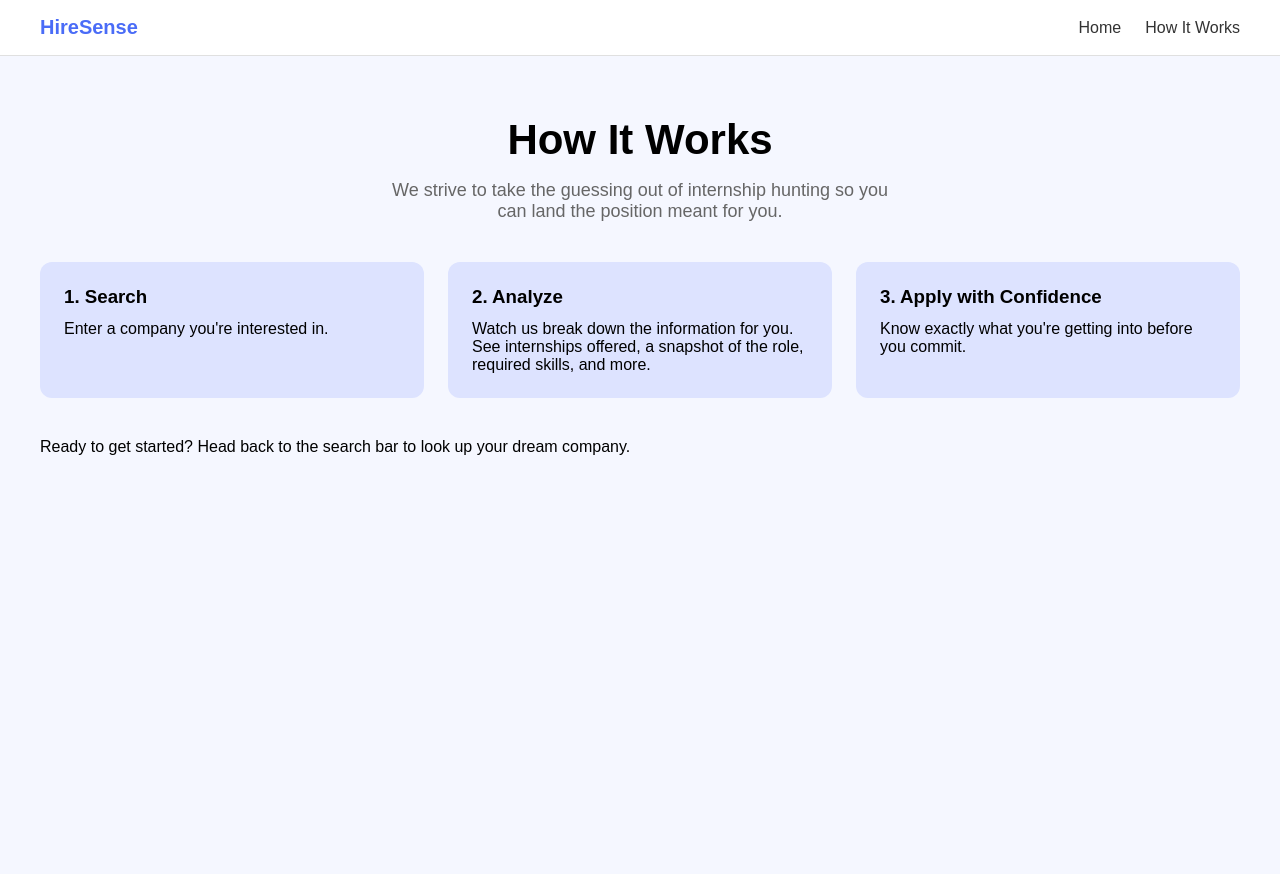
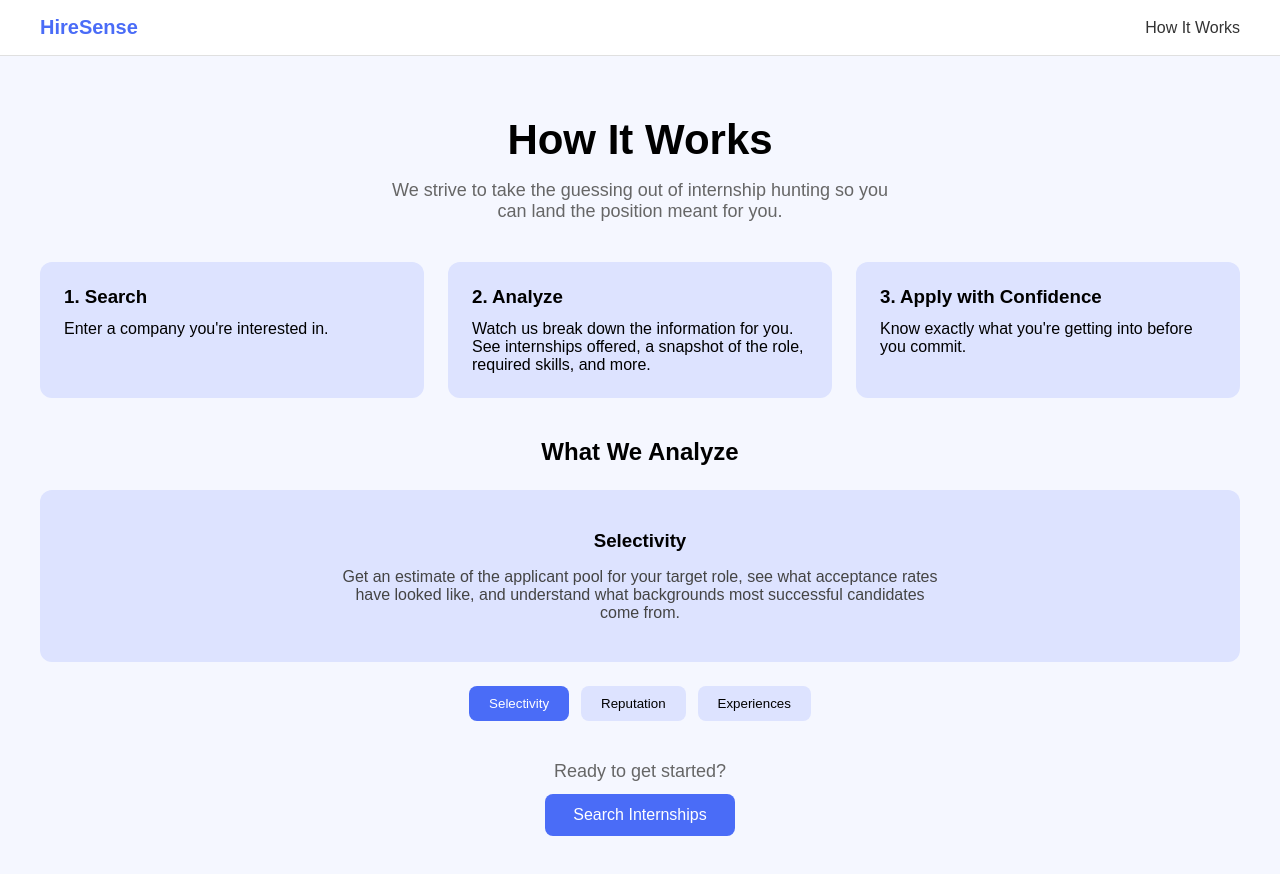
Before and after one commit to aanyathakur1/Tech-Treks-, a React (Create React App) app in the folder my-app/: page /how-it-works in a window 1280 px wide. Shown: the top 874 px of the page. Before the commit the page ends 800 px from the top, so only its background shows below. Built offline with nearby package versions, Linux system fonts and the light colour scheme.

Commit message:
add how it works page with slideshow

```diff
--- a/my-app/src/App.js
+++ b/my-app/src/App.js
@@ -17,9 +17,8 @@ function HomePage() {
   return (
     <div className="app">
       <nav className="navbar">
-        <span className="logo">HireSense</span>
+        <a href="/" style={{ textDecoration: "none" }}><span className="logo">HireSense</span></a>
         <div className="nav-links">
-          <a href="#">Home</a>
           <a href="/how-it-works">How It Works</a>
         </div>
       </nav>
--- a/my-app/src/pages/CompanyInfo.jsx
+++ b/my-app/src/pages/CompanyInfo.jsx
@@ -27,9 +27,8 @@ function CompanyInfo() {
 
       {/* Navbar */}
       <nav className="navbar">
-        <span className="logo">HireSense</span>
+        <a href="/" style={{ textDecoration: "none" }}><span className="logo">HireSense</span></a>
         <div className="nav-links">
-          <a href="/">Home</a>
           <a href="/how-it-works">How It Works</a>
         </div>
       </nav>
--- a/my-app/src/pages/HowItWorks.jsx
+++ b/my-app/src/pages/HowItWorks.jsx
@@ -1,15 +1,23 @@
+import { useState } from "react";
 function HowItWorks() {
+  const [activeCard, setActiveCard] = useState(0);
+
+  const cards = [
+    { title: "Selectivity", description: "Get an estimate of the applicant pool for your target role, see what acceptance rates have looked like, and understand what backgrounds most successful candidates come from." },
+    { title: "Reputation", description: "Hear directly from past interns about their experience. Get a real insight into company culture so you can decide if the organization is the right fit for you." },
+    { title: "Experiences", description: "Go beyond the job posting. Understand what the day-to-day workload looks like, how the interview process has played out in the past, and what skills you'll actually need to succeed." },
+  ]
+
   return (
     <div className="app">
       <nav className="navbar">
-        <span className="logo">HireSense</span>
+        <a href="/" style={{ textDecoration: "none" }}><span className="logo">HireSense</span></a>
         <div className="nav-links">
-          <a href="/">Home</a>
           <a href="/how-it-works">How It Works</a>
         </div>
       </nav>
 
-      <div style={{ padding: "0 40px" }}>
+      <div style={{ padding: "0 40px 80px 40px" }}>
 
     <div style={{ textAlign: "center", padding: "60px 0 40px 0" }}>
       <h1 style={{ fontSize: "42px", marginBottom: "16px" }}>How It Works</h1>
@@ -31,10 +39,41 @@ function HowItWorks() {
       <p>Know exactly what you're getting into before you commit.</p>
       </div>
     </div>
-      <p>Ready to get started? Head back to the search bar to look up your dream company.</p>
+    <h2 style={{ textAlign: "center", marginBottom: "24px" }}>What We Analyze</h2>
+
+    <div style={{ background: "#dde3ff", borderRadius: "12px", padding: "40px", textAlign: "center", marginBottom: "24px" }}>
+      <h3 style={{ marginBottom: "16px" }}>{cards[activeCard].title}</h3>
+      <p style={{ fontSize: "16px", color: "#444", maxWidth: "600px", margin: "0 auto" }}>{cards[activeCard].description}</p>
+    </div>
+
+    <div style={{ display: "flex", justifyContent: "center", gap: "12px", marginBottom: "40px" }}>
+      {cards.map((card, index) => (
+        <button
+          key={card.title}
+          onClick={() => setActiveCard(index)}
+          style={{
+            padding: "10px 20px",
+            borderRadius: "8px",
+            border: "none",
+            cursor: "pointer",
+            background: activeCard === index ? "#4a6cf7" : "#dde3ff",
+            color: activeCard === index ? "white" : "black"
+          }}
+        >
+          {card.title}
+        </button>
+      ))}
+    </div>
+
+      <div style={{ textAlign: "center", marginTop: "40px" }}>
+       <p style={{ fontSize: "18px", color: "#666" }}>Ready to get started?</p>
+       <a href="/" style={{ display: "inline-block", marginTop: "12px", padding: "12px 28px", background: "#4a6cf7", color: "white", borderRadius: "8px", textDecoration: "none" }}>
+       Search Internships
+      </a>
+      </div>
       </div>
     </div>
+)
 
-  )
 }
 export default HowItWorks;
```
